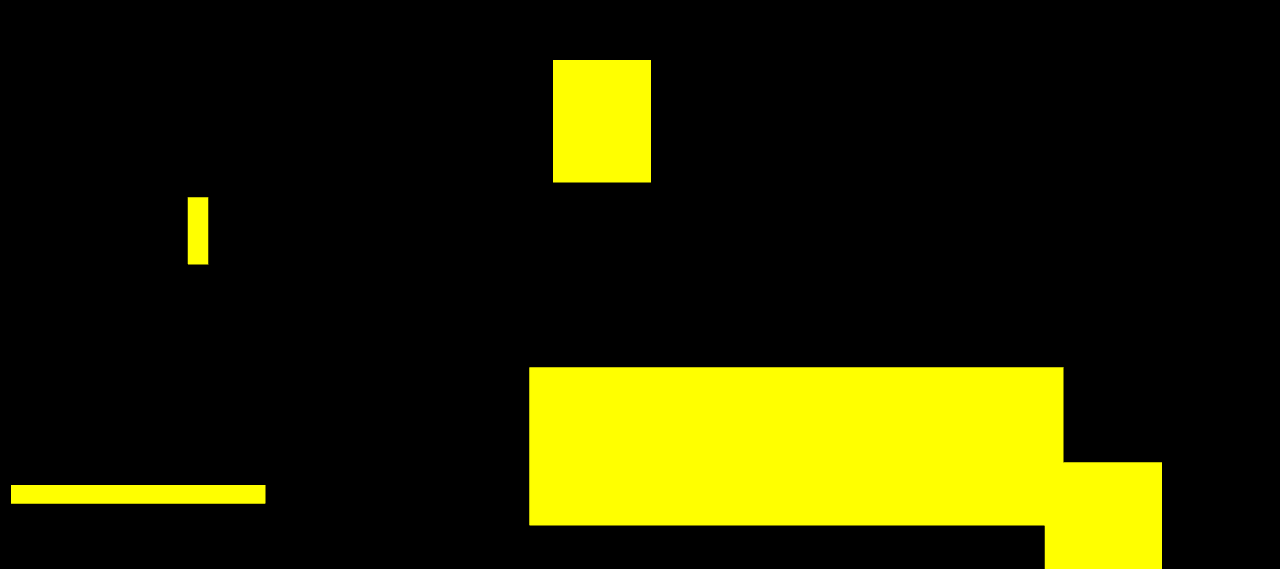
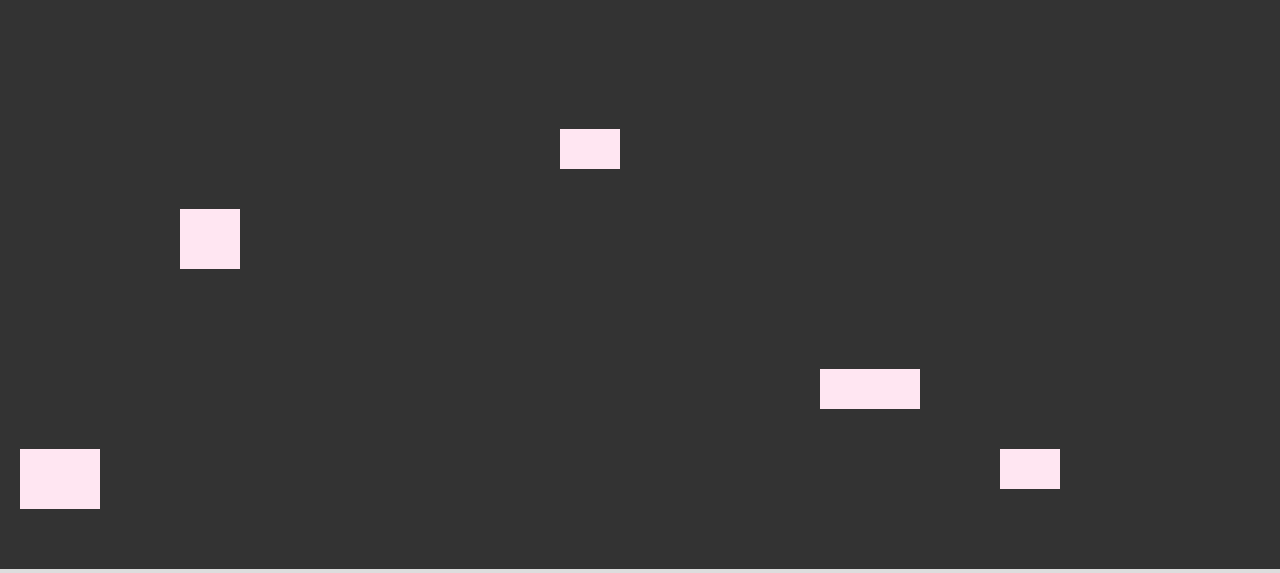
Before and after one commit to GaelleG/dodge-bitch-dodge, a plain HTML site: page index.html in a window 1280 px wide. Shown: the part 231-804 px from the top of the page. Drawn offline with Linux system fonts and the light colour scheme.

Commit message:
Viewport divided in boxes of 20px

```diff
--- a/index.html
+++ b/index.html
@@ -10,7 +10,7 @@
         <!-- Fragment shader program -->
         <script id="shader-fs" type="x-shader/x-fragment">
             void main(void) {
-                gl_FragColor = vec4(1.0, 1.0, .0, 1.0);
+                gl_FragColor = vec4(1.0, 0.9, 0.95, 1.0);
             }
         </script>
         <!-- Vertex shader program -->
@@ -24,12 +24,16 @@
         </script>
         <style>
             body {
-                width:  100%;
-                height: 100%;
+                width:  100vw;
+                height: 100vh;
                 border: 0px;
                 padding: 0px;
                 margin: 0px;
                 overflow: hidden;
+                display: table-cell;
+                vertical-align: middle;
+                text-align: center;
+                background-color: #dddddd;
             }
         </style>
     </head>
--- a/js/game.js
+++ b/js/game.js
@@ -1,5 +1,12 @@
 var vertices = [];
 var canvas;
+var BOX_SIZE = 20;
+var CANVAS_WIDTH =
+  BOX_SIZE * Math.floor(Math.max(document.documentElement.clientWidth, window.innerWidth || 0) / BOX_SIZE);
+var CANVAS_HEIGHT =
+  BOX_SIZE * Math.floor(Math.max(document.documentElement.clientHeight, window.innerHeight || 0) / BOX_SIZE);
+var BOX_NB_X = Math.floor(CANVAS_WIDTH/20);
+var BOX_NB_Y = Math.floor(CANVAS_HEIGHT/20);
 
 function setEnemy() {
   vertices.push(getRandomVertice());
@@ -7,23 +14,29 @@ function setEnemy() {
 
 function getRandomVertice() {
   var min = {
-    x: -canvas.width/2,
-    y: -canvas.height/2,
+    x: 0,
+    y: 0,
   };
   var max = {
-    x: canvas.width/2,
-    y: canvas.height/2,
+    x: BOX_NB_X-1,
+    y: BOX_NB_Y-1,
   };
   var randSize = {
-    x: Math.random() * (max.x - min.x) + min.x,
-    y: Math.random() * (max.y - min.y) + min.y,
+    x: Math.round(Math.random() * (3 - min.x+1) + min.x+1),
+    y: Math.round(Math.random() * (3 - min.y+1) + min.y+1),
   };
   max.x -= randSize.x;
   max.y -= randSize.y;
   var randPosition = {
-    x: Math.random() * (max.x - min.x) + min.x,
-    y: Math.random() * (max.y - min.y) + min.y,
+    x: Math.round(Math.random() * (max.x - min.x) + min.x),
+    y: Math.round(Math.random() * (max.y - min.y) + min.y),
   };
+  randSize.x *= BOX_SIZE;
+  randSize.y *= BOX_SIZE;
+  randPosition.x *= BOX_SIZE;
+  randPosition.x -= CANVAS_WIDTH/2;
+  randPosition.y *= BOX_SIZE;
+  randPosition.y -= CANVAS_HEIGHT/2;
   var vertice = [
     randPosition.x, randPosition.y, 0.0,
     randPosition.x + randSize.x, randPosition.y, 0.0,
--- a/js/webgl.js
+++ b/js/webgl.js
@@ -12,15 +12,13 @@ var perspectiveMatrix;
 
 function start() {
   canvas = document.getElementById("glcanvas");
-  var w = Math.max(document.documentElement.clientWidth, window.innerWidth || 0);
-  var h = Math.max(document.documentElement.clientHeight, window.innerHeight || 0);
-  canvas.width = w;
-  canvas.height = h;
+  canvas.width = CANVAS_WIDTH;
+  canvas.height = CANVAS_HEIGHT;
 
   initWebGL(canvas);
 
   if (gl) {
-    gl.clearColor(0.0, 0.0, 0.0, 1.0);
+    gl.clearColor(0.2, 0.2, 0.2, 1.0);
     gl.clearDepth(1.0);
     gl.enable(gl.DEPTH_TEST);
     gl.depthFunc(gl.LEQUAL);
```
